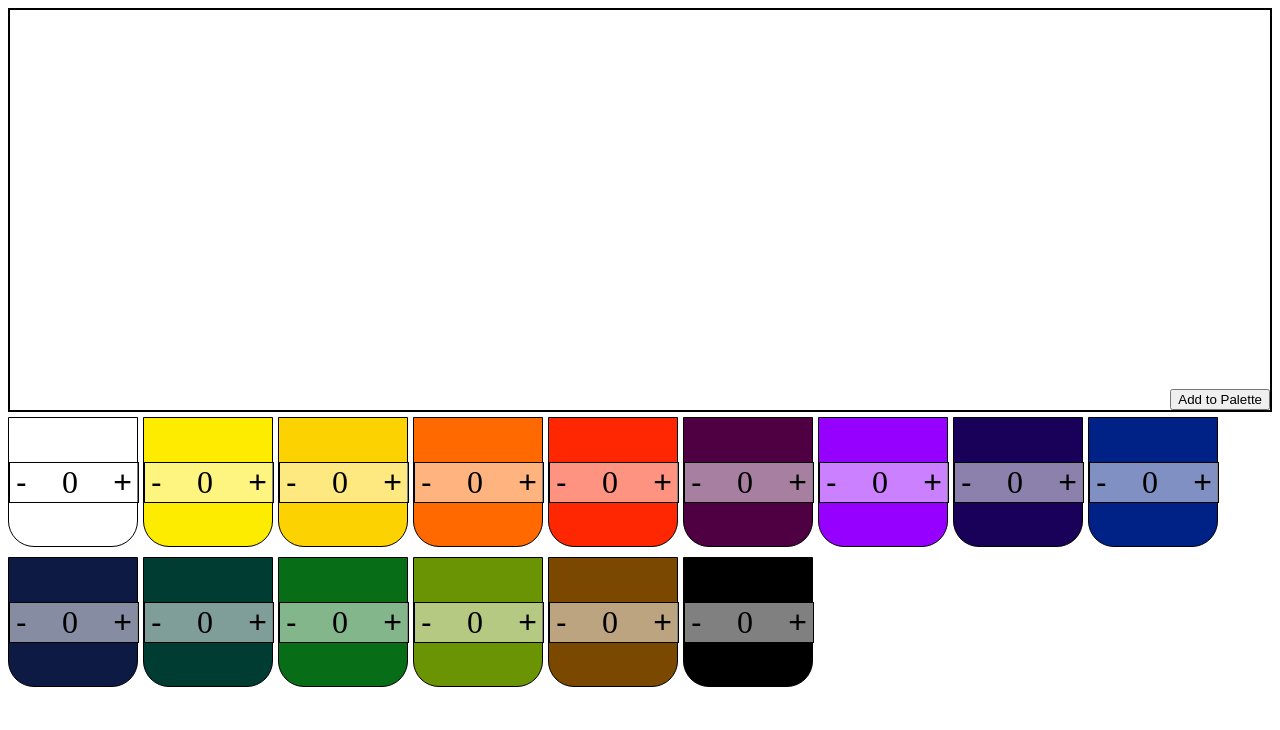
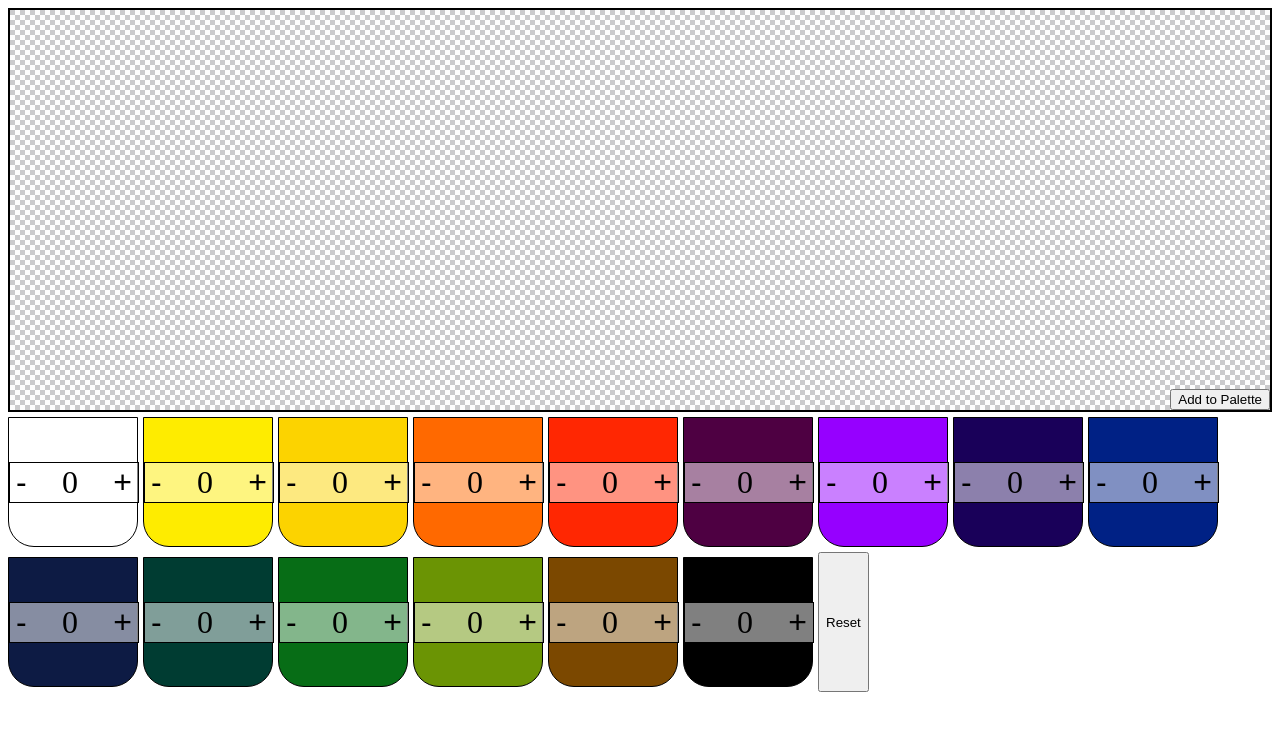
Before and after one commit to Palette-Pickers/paint-mixer, a React app: page / in a window 1280 px wide. Shown: the top 730 px of the page. Built offline with nearby package versions, Linux system fonts and the light colour scheme.

Commit message:
feature: added transparent checkerboard when mix has no parts, added reset mix button

```diff
--- a/src/Mixer.scss
+++ b/src/Mixer.scss
@@ -1,10 +1,27 @@
 .Mixer {
+    .is-hidden {
+        display: none;
+    }
+
+    .is-visible {
+        display: block;
+    }
+
     .color-box {
         border: 2px solid black;
         height: 50vh;
         display: flex;
         align-items: end;
         justify-content: end;
+        position: relative;
+
+        .transparency-box{
+            width: 100%;
+            height: 100%;
+            background-image: url("../src/assets/transparent.png");
+            position: absolute;
+            z-index: -9999999;
+        }
     }
 
     .swatches {
@@ -53,8 +70,4 @@
             }
         }
     }
-
-
-
-
 }
--- a/src/Mixer.tsx
+++ b/src/Mixer.tsx
@@ -79,7 +79,7 @@ const Mixer: React.FC = () => {
         if (totalParts > 0.000001) {
             let latent_mix = [0, 0, 0, 0, 0, 0, 0];
             for (let j = 0; j < palette.length; j++) {
-                if(palette[j].partsInMix > 0.000001) {
+                if (palette[j].partsInMix > 0.000001) {
                     const latent = mixbox.rgbToLatent(palette[j].color);
                     const percentageUsedInMix = palette[j].partsInMix / totalParts;
                     for (let k = 0; k < latent.length; k++) {
@@ -90,6 +90,7 @@ const Mixer: React.FC = () => {
             const mixed_color = mixbox.latentToRgb(latent_mix);
             return mixed_color;
         }
+        else return 'rgba(0,0,0,0)';
     }
 
     let paletteSwatches = makeColorSwatches();
@@ -100,6 +101,15 @@ const Mixer: React.FC = () => {
         setPalette(updatedPalette);
     }
 
+    const resetMix = () => {
+        const resetPalette = palette.map(color => ({
+            ...color,
+            partsInMix: 0
+        }));
+        setPalette(resetPalette);
+    }
+
+
     useEffect(() => {
         setMixedColor(getMixedColorFromPalette(palette));
     }, [palette]);
@@ -107,12 +117,15 @@ const Mixer: React.FC = () => {
     return (
     <div className='Mixer'>
             <div style={{backgroundColor: mixedColor}} className='color-box'>
+
                 <div className='color-box-ui'>
                     <button className="add-to-palette" onClick={() => addToPalette(mixedColor, palette)}>Add to Palette</button>
                 </div>
+                <div className='transparency-box'></div>
             </div>
             <div className='swatches'>
                 {paletteSwatches}
+                <button className="reset-mix" onClick={resetMix}>Reset</button>
             </div>
     </div>
     );
```
Also changed, not shown: src/assets/transparent.png (added).
